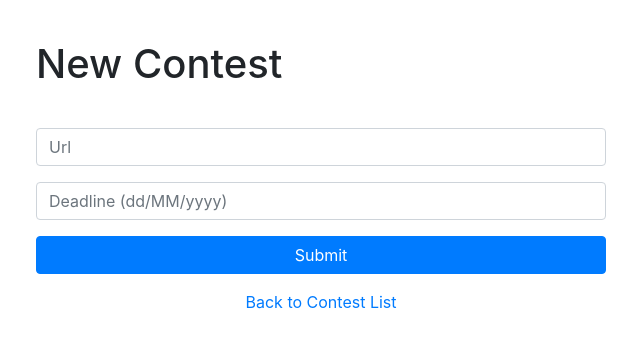
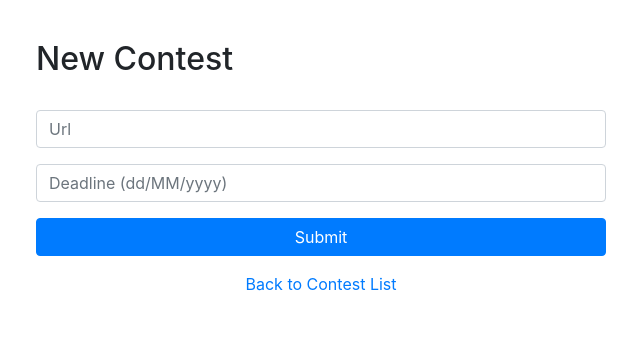
Before and after one commit to UETCodeCamp/whois-webapp, a React (Create React App) app: page /contests/new in a window 1280 px wide. Shown: the top 346 px of the page, without its empty margins (319-959 px from the left). Built offline with nearby package versions, Linux system fonts and the light colour scheme.

Commit message:
contest-list: update css

```diff
--- a/src/app/contests/components/ContestsPage.js
+++ b/src/app/contests/components/ContestsPage.js
@@ -42,7 +42,7 @@ class ContestsPage extends Component {
         return (
             <div className="ContestsPage">
                 <div className="container col-md-6 col-sm-10">
-                    <h1>Contest List</h1>
+                    <h2>Contest List</h2>
                     <div className="my-card" onClick={this._goToCreateNewContest}>
                         Create new Contest ... <i className="fas fa-chevron-right"/>
                     </div>
--- a/src/app/newcontest/components/NewContest.js
+++ b/src/app/newcontest/components/NewContest.js
@@ -67,7 +67,7 @@ class NewContest extends Component {
         return (
             <div className="NewContest">
                 <div className="container col-md-6 col-sm-10">
-                    <h1>New Contest</h1>
+                    <h2>New Contest</h2>
 
                     <div>
                         <div className="form-group">
--- a/src/styles/main.scss
+++ b/src/styles/main.scss
@@ -4,7 +4,7 @@
 .App {
   padding: 40px;
 
-  h1 {
+  h2 {
     margin-bottom: 1em;
   }
 
```
